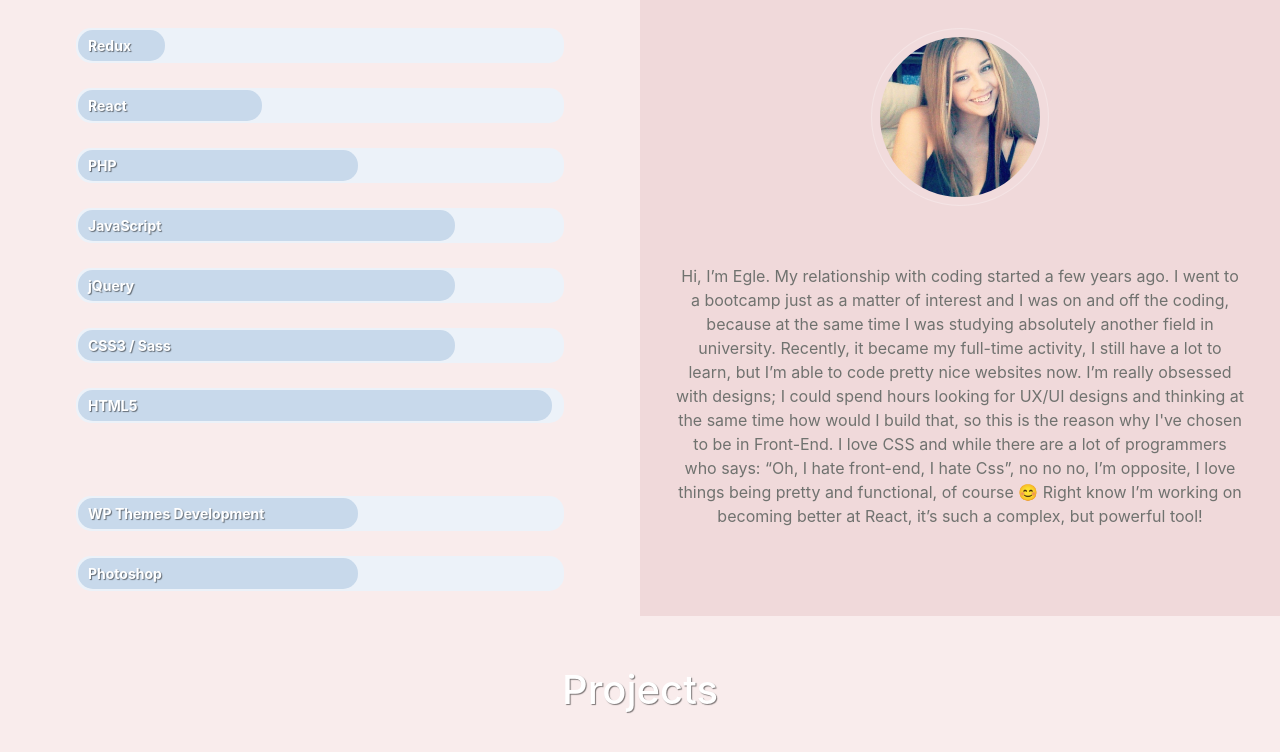
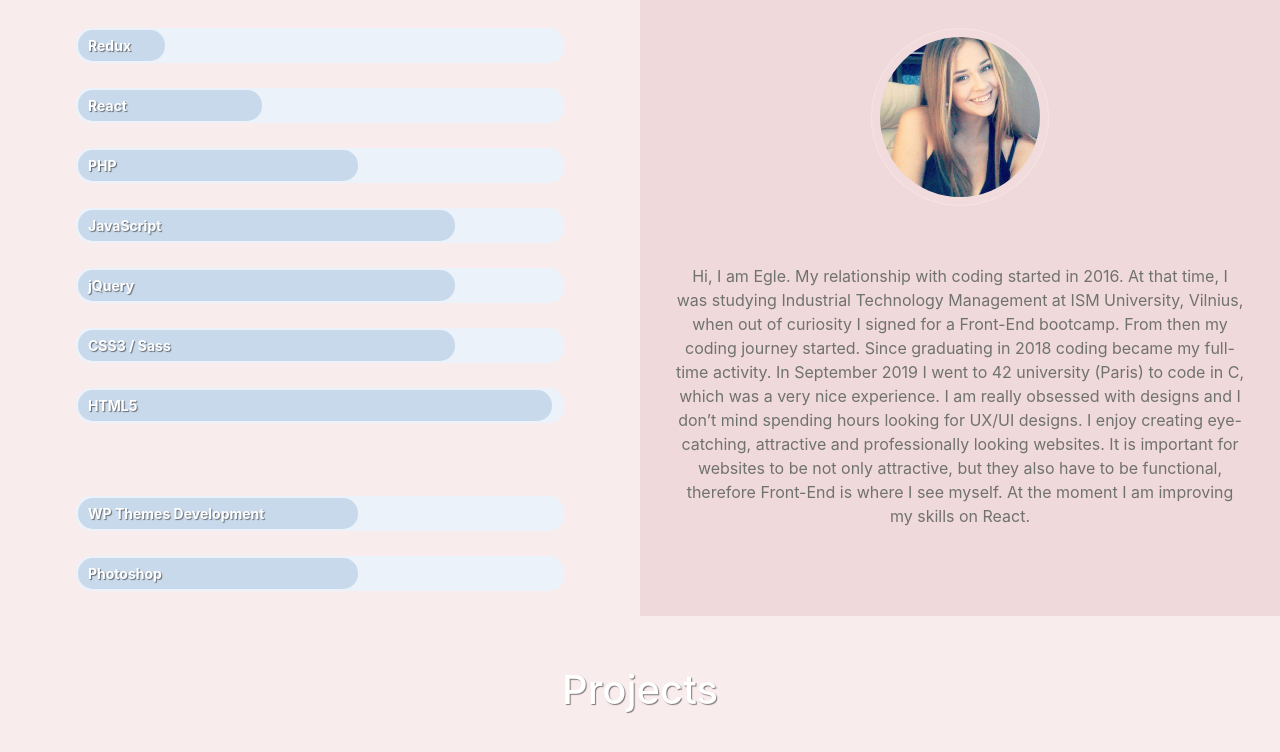
Before and after one commit to EgleLu/portfolio, a plain HTML site: page index.html in a window 1280 px wide. Shown: the part 280-1032 px from the top of the page. Drawn offline with nearby package versions, Linux system fonts and the light colour scheme.

Commit message:
Update index.html

```diff
--- a/index.html
+++ b/index.html
@@ -81,7 +81,7 @@
                   <span class="avatar">
                       <img src="img/ft.jpg" alt="">
                   </span>
-                  <p>Hi, I’m Egle. My relationship with coding started a few years ago. I went to a bootcamp just as a matter of interest and I was on and off the coding, because at the same time I was studying absolutely another field in university. Recently, it became my full-time activity, I still have a lot to learn, but I’m able to code pretty nice websites now. I’m really obsessed with designs; I could spend hours looking for UX/UI designs and thinking at the same time how would I build that, so this is the reason why I've chosen to be in Front-End. I love CSS and while there are a lot of programmers who says: “Oh, I hate front-end, I hate Css”, no no no, I’m opposite, I love things being pretty and functional, of course 😊 Right know I’m working on becoming better at React, it’s such a complex, but powerful tool! </p>
+                  <p>Hi, I am Egle. My relationship with coding started in 2016. At that time, I was studying Industrial Technology Management at ISM University, Vilnius, when out of curiosity I signed for a Front-End bootcamp. From then my coding journey started. Since graduating in 2018 coding became my full-time activity. In September 2019 I went to 42 university (Paris) to code in C, which was a very nice experience. I am really obsessed with designs and I don’t mind spending hours looking for UX/UI designs. I enjoy creating eye-catching, attractive and professionally looking websites. It is important for websites to be not only attractive, but they also have to be functional, therefore Front-End is where I see myself. At the moment I am improving my skills on React.</p>
               </div>
           </div>
       </div>
```
